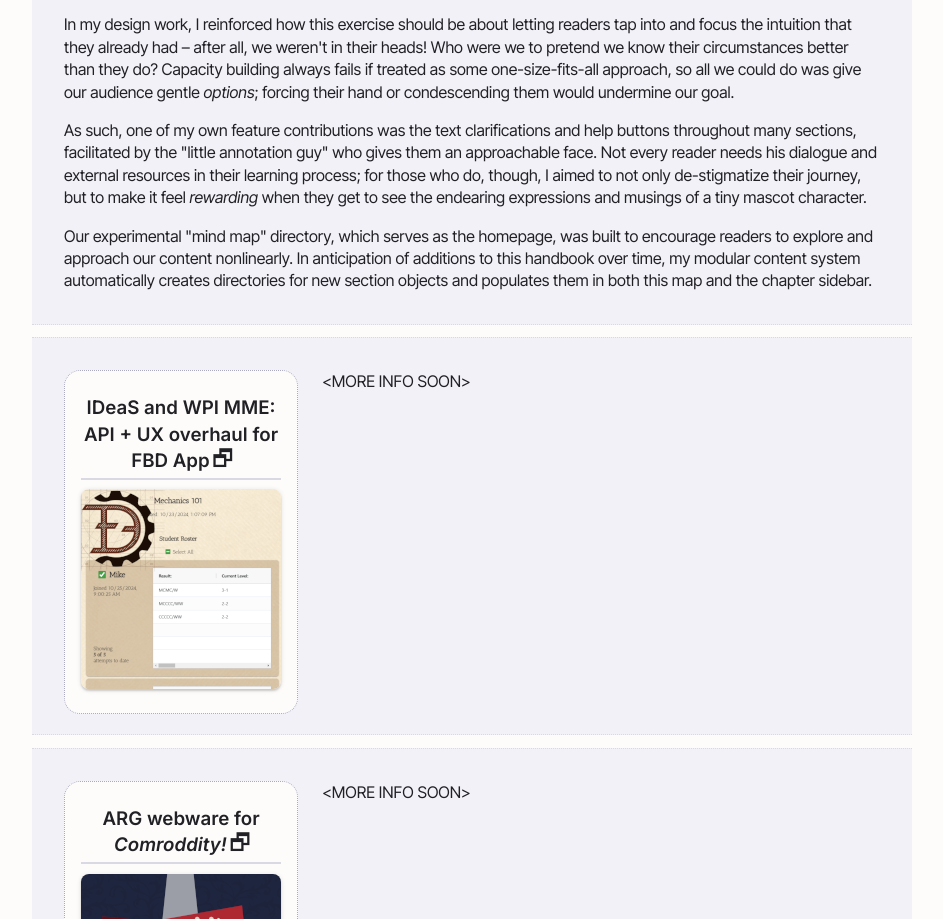
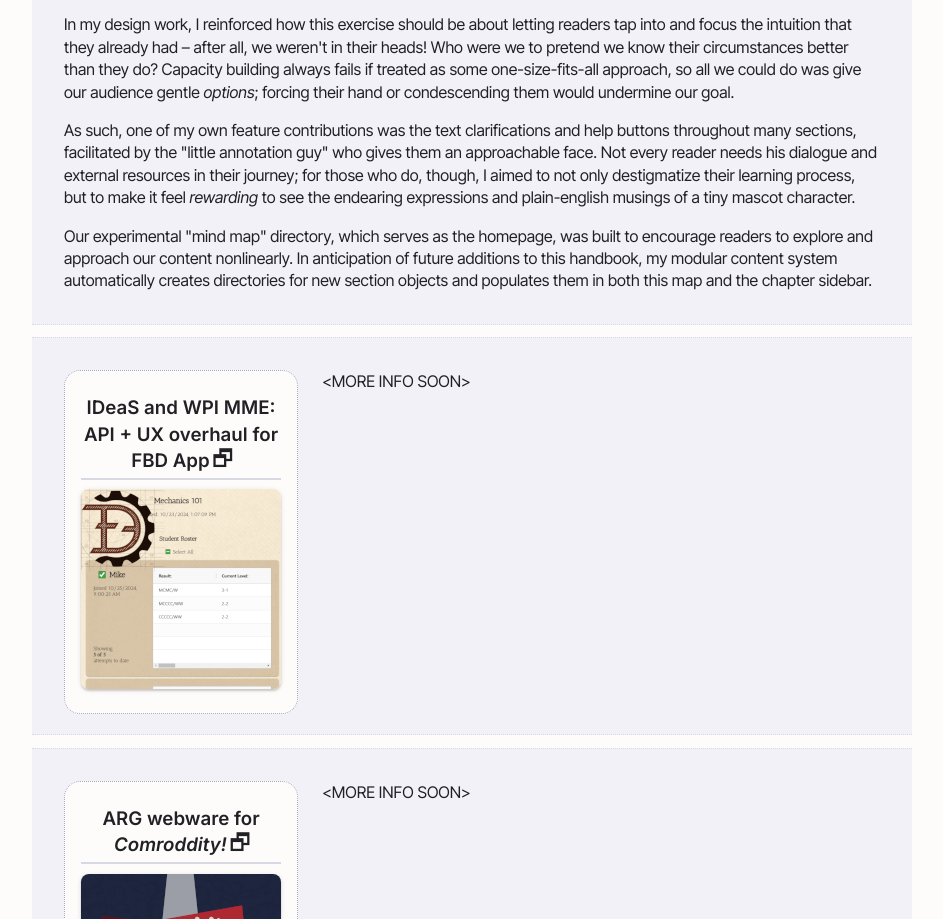
Before and after one commit to datapointbeing/pointbe.ing, a website built with webpack: page index.html in a window 1280 px wide. Shown: the part 1471-2390 px from the top of the page, without its empty margins (168-1111 px from the left). Built offline with nearby package versions, Linux system fonts and the light colour scheme; a web font is replaced by a local one.

Commit message:
CPBL language improvements

```diff
--- a/index.html
+++ b/index.html
@@ -112,7 +112,7 @@
           Given how uniquely the material applies depending on the reader, we felt
           that an expressive digital notebook was a perfect model: by focusing on the pace of information, and creating
           ample opportunities for learners to record their own ideas, we aimed to help our audience contextualize
-          the guide into their own professional world. Thus the reader would come away from the project with a reflective
+          the guide into their own professional world. Thus the reader would come away from the material with a reflective
           handbook <i>authored by them</i>, tailored to address their team's needs, and formatted to be printed
           and shared.
         </p>
@@ -125,14 +125,14 @@
         <p>
           As such, one of my own feature contributions was the text clarifications and help buttons throughout many sections,
           facilitated by the "little annotation guy" who gives them an approachable face. Not every reader needs his
-          dialogue and external resources in their learning process; for those who do, though, I aimed to not only
-          de-stigmatize their journey, but to make it feel <i>rewarding</i> when they get to see the endearing expressions
-          and musings of a tiny mascot character.
+          dialogue and external resources in their journey; for those who do, though, I aimed to not only
+          destigmatize their learning process, but to make it feel <i>rewarding</i> to see the endearing expressions
+          and plain-english musings of a tiny mascot character.
         </p>
         <p>
           Our experimental "mind map" directory, which serves as the homepage, was built to encourage
           readers to explore and approach our content nonlinearly.
-          In anticipation of additions to this handbook over time, my modular content system automatically
+          In anticipation of future additions to this handbook, my modular content system automatically
           creates directories for new section objects and populates them in both this map and the chapter sidebar.
         </p>
       </div>
```
